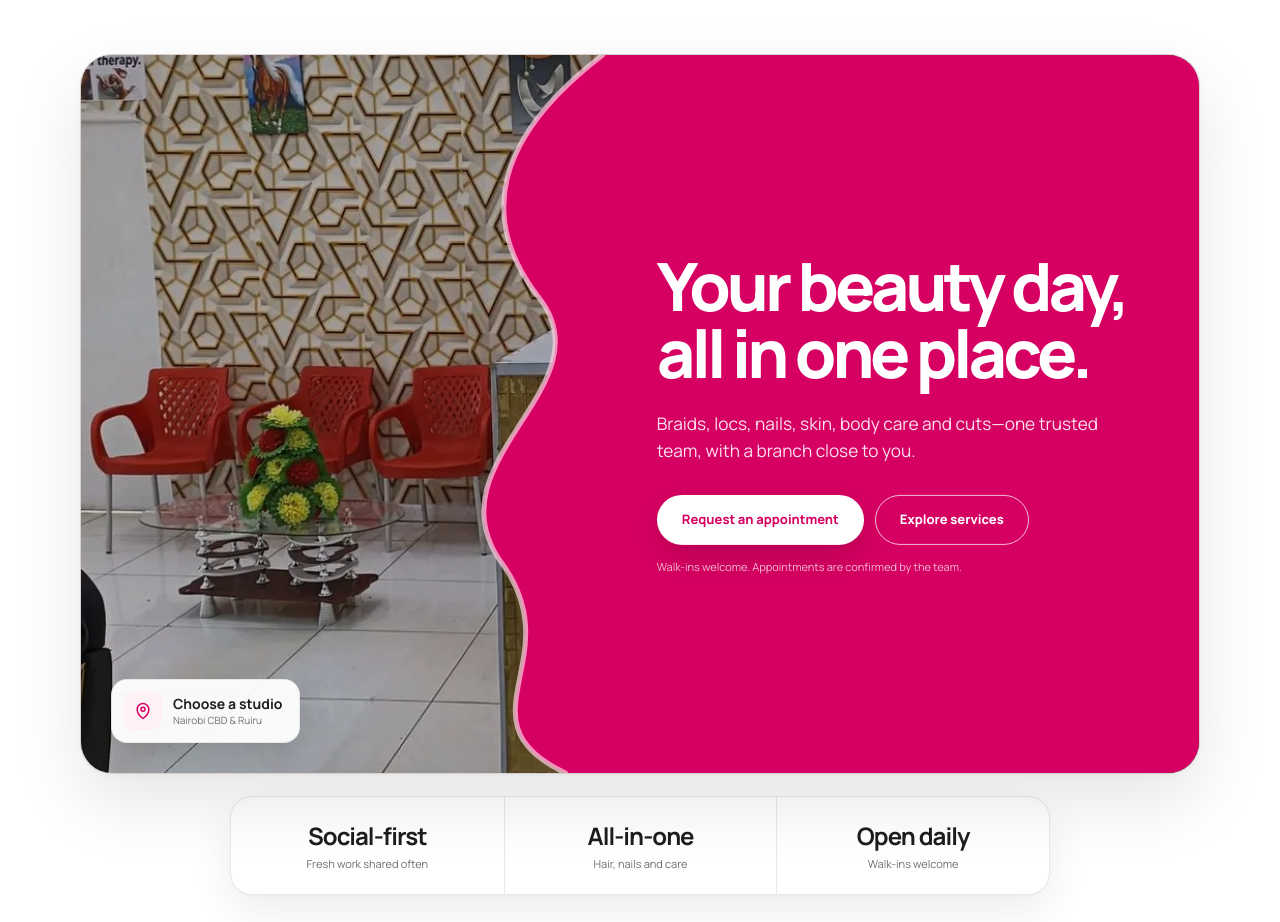
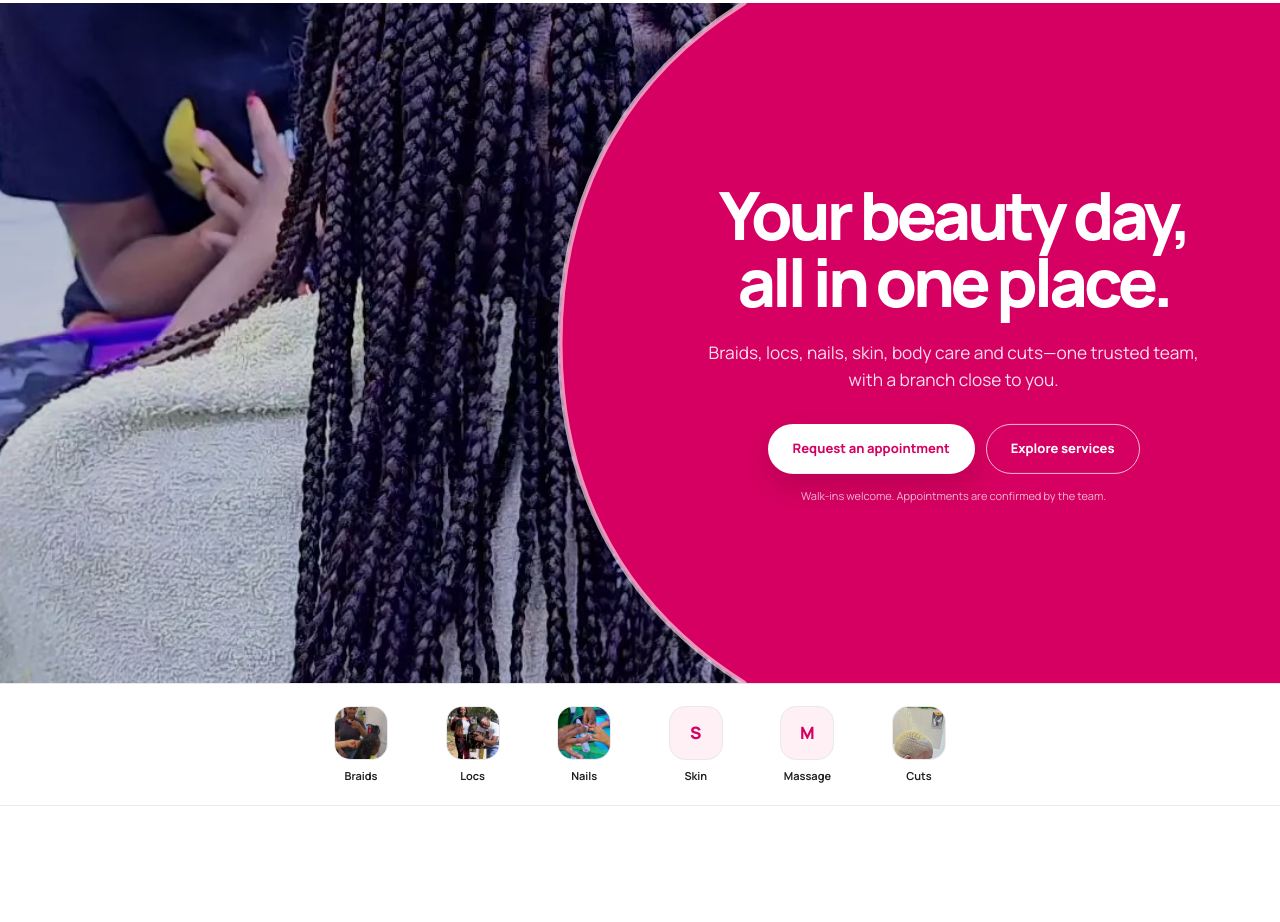
Before and after one commit to Svnd3/empressbeautycare, a website built with Vite: page index.html in a window 1280 px wide. Shown: the part 118-1040 px from the top of the page. Built offline with nearby package versions, Linux system fonts and the light colour scheme.

Commit message:
Make hero full-bleed with right-side D panel

```diff
--- a/index.html
+++ b/index.html
@@ -138,34 +138,34 @@
         <div class="hero-stage reveal" data-delay="1">
           <figure class="hero-main-image">
             <img
-              src="./images/salon.webp"
+              src="./images/knotless-process.webp"
               width="1080"
               height="1080"
-              alt="The reception and styling area inside Empress Beautycare"
+              alt="An Empress Beautycare stylist completing knotless braids for a client"
               fetchpriority="high"
             />
           </figure>
 
           <svg
             class="hero-panel-shape hero-panel-shape--desktop"
-            viewBox="0 0 1200 720"
+            viewBox="0 0 1600 800"
             preserveAspectRatio="none"
             aria-hidden="true"
             focusable="false"
           >
-            <path class="hero-panel-fill" d="M560 0C445 82 425 164 492 244C566 333 372 408 452 510C526 605 402 668 520 720H1200V0Z" />
-            <path class="hero-panel-edge" d="M560 0C445 82 425 164 492 244C566 333 372 408 452 510C526 605 402 668 520 720" />
+            <path class="hero-panel-fill" d="M930 0C760 100 700 250 700 400C700 550 760 700 930 800H1600V0Z" />
+            <path class="hero-panel-edge" d="M930 0C760 100 700 250 700 400C700 550 760 700 930 800" />
           </svg>
 
           <svg
             class="hero-panel-shape hero-panel-shape--mobile"
-            viewBox="0 0 720 760"
+            viewBox="0 0 390 760"
             preserveAspectRatio="none"
             aria-hidden="true"
             focusable="false"
           >
-            <path class="hero-panel-fill" d="M0 310C90 248 172 350 260 292C350 230 438 337 530 278C610 226 671 288 720 250V760H0Z" />
-            <path class="hero-panel-edge" d="M0 310C90 248 172 350 260 292C350 230 438 337 530 278C610 226 671 288 720 250" />
+            <path class="hero-panel-fill" d="M245 0C-20 110-20 650 245 760H390V0Z" />
+            <path class="hero-panel-edge" d="M245 0C-20 110-20 650 245 760" />
           </svg>
 
           <div class="hero-copy">
@@ -179,19 +179,6 @@
             </div>
             <p class="microcopy">Walk-ins welcome. Appointments are confirmed by the team.</p>
           </div>
-
-          <div class="hero-note">
-            <span class="hero-note-icon" aria-hidden="true">
-              <svg viewBox="0 0 24 24"><path d="M12 21s7-4.7 7-11a7 7 0 1 0-14 0c0 6.3 7 11 7 11Z"/><circle cx="12" cy="10" r="2.4"/></svg>
-            </span>
-            <span><strong>Choose a studio</strong>Nairobi CBD &amp; Ruiru</span>
-          </div>
-        </div>
-
-        <div class="social-proof" role="group" aria-label="Empress Beautycare at a glance">
-          <div><strong>Social-first</strong><span>Fresh work shared often</span></div>
-          <div><strong>All-in-one</strong><span>Hair, nails and care</span></div>
-          <div><strong>Open daily</strong><span>Walk-ins welcome</span></div>
         </div>
       </section>
 
--- a/styles.css
+++ b/styles.css
@@ -276,19 +276,16 @@ figure, p, h1, h2, h3, ol, ul { margin: 0; }
 .eyebrow--light { color: var(--white); }
 
 .hero {
-  margin: 0 auto;
-  padding: clamp(28px, 4vw, 54px) 0 92px;
-  width: var(--page);
+  margin: 0;
+  padding: 0;
+  width: 100%;
 }
 .hero-stage {
   background: #ded9d6;
-  border: 1px solid rgba(0, 0, 0, .035);
-  border-radius: var(--radius-large);
-  box-shadow: var(--shadow-raised);
-  height: clamp(590px, 58vw, 720px);
-  min-height: 590px;
+  height: clamp(650px, calc(100svh - 120px), 900px);
   overflow: hidden;
   position: relative;
+  width: 100%;
 }
 .hero-main-image {
   background: #e5e5e7;
@@ -325,16 +322,16 @@ figure, p, h1, h2, h3, ol, ul { margin: 0; }
 }
 .hero-copy {
   color: var(--white);
-  left: 51.5%;
-  max-width: 560px;
+  left: 54%;
+  max-width: 660px;
   position: absolute;
-  right: 6%;
-  text-align: left;
+  right: 5%;
+  text-align: center;
   top: 50%;
   transform: translateY(-50%);
   z-index: 2;
 }
-.hero-copy .button-row { justify-content: flex-start; }
+.hero-copy .button-row { justify-content: center; }
 .hero h1 {
   color: var(--white);
   font-size: clamp(44px, 5.2vw, 72px);
@@ -372,57 +369,6 @@ figure, p, h1, h2, h3, ol, ul { margin: 0; }
 }
 .hero-copy .button--ghost:hover { background: var(--white); border-color: var(--white); color: var(--pink); }
 .hero-copy .button:focus-visible { outline-color: var(--white); }
-.hero-note {
-  align-items: center;
-  background: rgba(255, 255, 255, .94);
-  border: 1px solid rgba(0, 0, 0, .07);
-  border-radius: 16px;
-  bottom: 30px;
-  box-shadow: 0 10px 28px rgba(0, 0, 0, .12);
-  display: flex;
-  gap: 11px;
-  left: 30px;
-  padding: 12px 16px 12px 12px;
-  position: absolute;
-  z-index: 3;
-}
-.hero-note-icon {
-  align-items: center;
-  background: var(--pink-soft);
-  border-radius: 11px;
-  color: var(--pink);
-  display: inline-flex;
-  height: 38px;
-  justify-content: center;
-  width: 38px;
-}
-.hero-note svg {
-  fill: none;
-  height: 20px;
-  stroke: currentColor;
-  stroke-linecap: round;
-  stroke-linejoin: round;
-  stroke-width: 1.8;
-  width: 20px;
-}
-.hero-note > span:last-child { color: var(--ink-soft); display: grid; font-size: 10px; line-height: 1.35; }
-.hero-note strong { color: var(--ink); font-size: 14px; }
-.social-proof {
-  background: var(--white);
-  border: 1px solid var(--line);
-  border-radius: 22px;
-  box-shadow: var(--shadow-card);
-  display: grid;
-  grid-template-columns: repeat(3, 1fr);
-  margin: 22px auto 0;
-  max-width: 820px;
-  overflow: hidden;
-}
-.social-proof div { display: grid; padding: 21px 25px; text-align: center; }
-.social-proof div + div { border-left: 1px solid var(--line); }
-.social-proof strong { font-size: 24px; letter-spacing: -.04em; }
-.social-proof span { color: var(--ink-soft); font-size: 11px; margin-top: 2px; }
-
 .service-rail {
   align-items: flex-start;
   background: var(--white);
@@ -1234,8 +1180,7 @@ figure, p, h1, h2, h3, ol, ul { margin: 0; }
   .nav-shell { gap: 20px; }
   .primary-nav { gap: 3px; }
   .primary-nav a { font-size: 10px; padding-left: 11px; padding-right: 11px; }
-  .hero-stage { height: 630px; min-height: 630px; }
-  .hero-copy { left: 49%; right: 4.5%; }
+  .hero-copy { left: 52%; right: 4.5%; }
   .service-card { min-height: 470px; }
   .service-card > img { height: 255px; }
   .lookbook { grid-template-columns: repeat(2, minmax(0, 1fr)); }
@@ -1274,8 +1219,8 @@ figure, p, h1, h2, h3, ol, ul { margin: 0; }
   }
   .menu-open .menu-toggle span:first-child { top: 22px; transform: rotate(45deg); }
   .menu-open .menu-toggle span:nth-child(2) { top: 22px; transform: rotate(-45deg); }
-  .hero { padding-top: 36px; }
-  .hero-stage { height: 650px; min-height: 650px; }
+  .hero-stage { height: clamp(620px, calc(100svh - 120px), 780px); }
+  .hero-panel-shape--desktop { transform: scaleX(1.08); transform-origin: right center; }
   .hero-copy { left: 48%; right: 4%; }
   .section-heading, .prices-section, .faq-section, .booking-story { grid-template-columns: 1fr; }
   .section-heading { align-items: start; gap: 22px; }
@@ -1304,31 +1249,25 @@ figure, p, h1, h2, h3, ol, ul { margin: 0; }
   .primary-nav { top: 66px; }
   .nav-book { display: none; }
   .brand img { height: 54px; }
-  .hero { padding: 24px 0 70px; }
-  .hero-stage { height: 760px; min-height: 760px; }
-  .hero-main-image img { object-position: center 34%; }
+  .hero-stage { height: clamp(680px, calc(100svh - 100px), 780px); }
+  .hero-main-image img { object-position: 28% center; }
   .hero-panel-shape--desktop { display: none; }
   .hero-panel-shape--mobile { display: block; }
   .hero-copy {
-    bottom: 32px;
-    left: 24px;
+    bottom: auto;
+    left: 30%;
     max-width: none;
-    right: 24px;
-    text-align: left;
-    top: auto;
-    transform: none;
+    right: 5.5%;
+    text-align: center;
+    top: 50%;
+    transform: translateY(-50%);
   }
-  .hero h1 { font-size: clamp(42px, 12vw, 52px); letter-spacing: -.06em; margin-bottom: 20px; }
-  .hero-intro { font-size: 15px; }
+  .hero h1 { font-size: clamp(36px, 10vw, 43px); letter-spacing: -.055em; margin-bottom: 19px; }
+  .hero-intro { font-size: 14px; }
   .button-row { justify-content: stretch !important; }
   .button-row .button { flex: 1 1 100%; }
   .hero-copy .button-row { margin-top: 22px; }
   .hero-copy .microcopy { margin-top: 12px; }
-  .hero-note { display: none; }
-  .social-proof { border-radius: 19px; }
-  .social-proof div { padding: 17px 8px; }
-  .social-proof strong { font-size: 19px; }
-  .social-proof span { font-size: 9px; }
   .service-rail { justify-content: flex-start; padding-left: 22px; padding-right: 22px; }
   .section { padding-bottom: 88px; padding-top: 88px; }
   .section-heading { margin-bottom: 36px; }
@@ -1441,8 +1380,7 @@ figure, p, h1, h2, h3, ol, ul { margin: 0; }
 @media (max-width: 430px) {
   :root { --page: 89vw; }
   .notice-bar { letter-spacing: 0; }
-  .hero h1 { font-size: 42px; }
-  .hero-stage { height: 760px; min-height: 760px; }
+  .hero h1 { font-size: 38px; }
   .price-menu { min-width: 0; }
   .price-tabs button { min-width: 0; padding: 0 4px; }
   .form-row { grid-template-columns: 1fr; }
```
Also changed, not shown: scripts/visual-check.mjs (+26 -2 lines), README.md.
